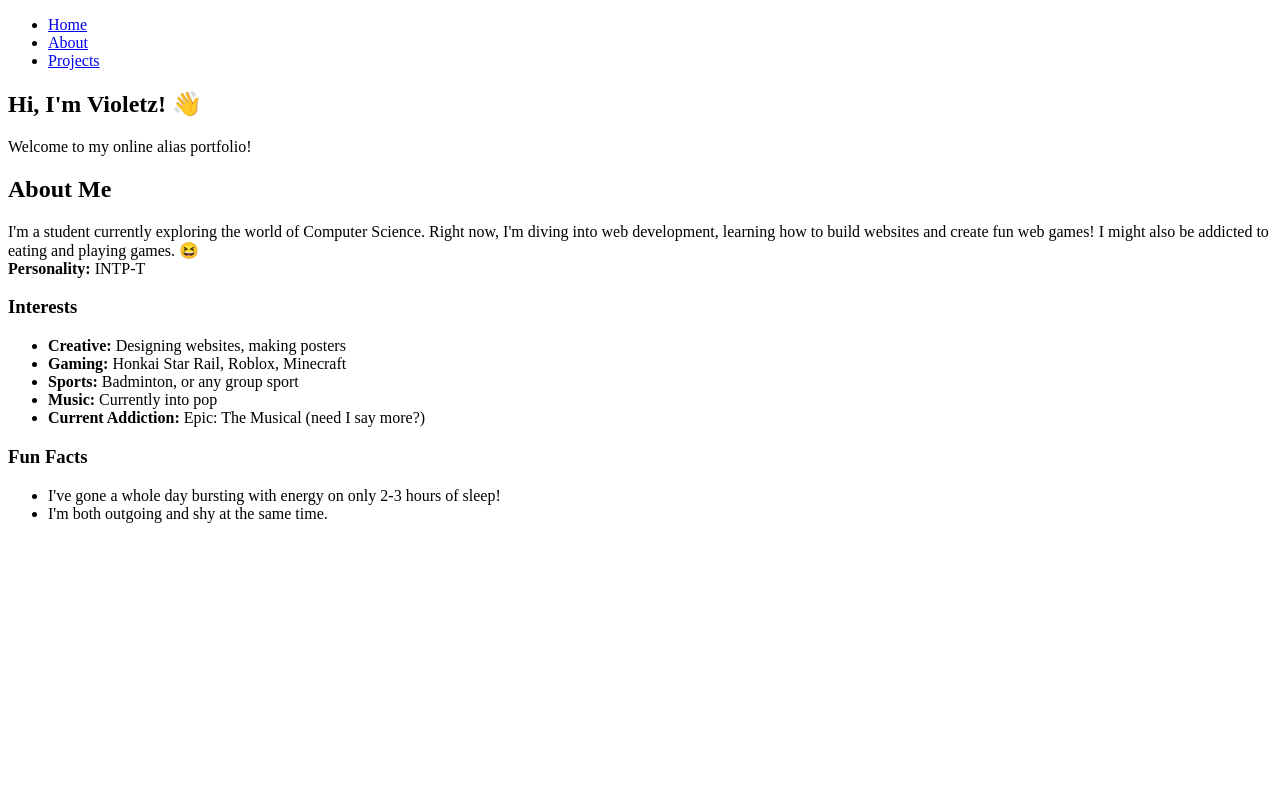
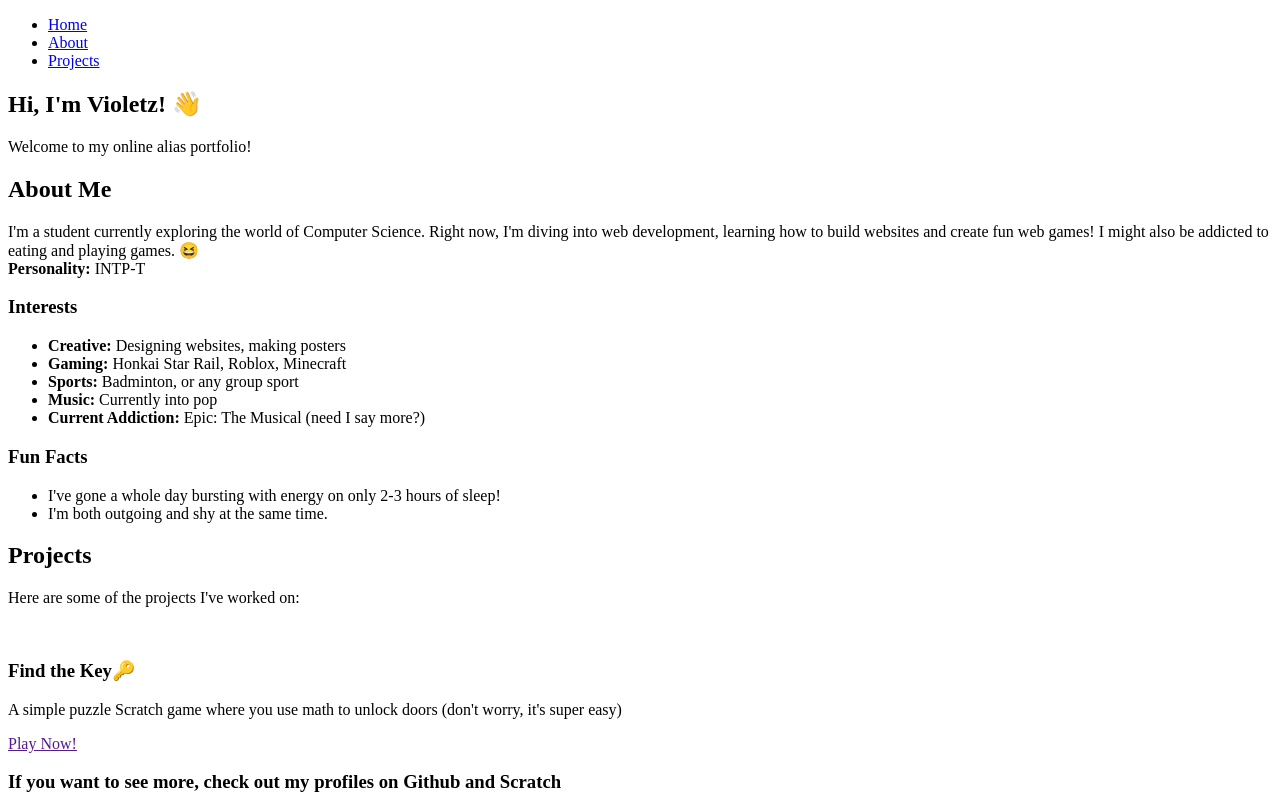
Before and after one commit to Violetz12/Boba-Drop-Project, a plain HTML site: page index.html in a window 1280 px wide. Drawn offline with Linux system fonts and the light colour scheme.

Commit message:
commit 6

```diff
--- a/index.html
+++ b/index.html
@@ -55,6 +55,25 @@
           <li>I'm both outgoing and shy at the same time.</li>
         </ul>
       </section>
+
+      <section id="projects">
+        <h2>Projects</h2>
+        <p>Here are some of the projects I've worked on:</p>
+
+        <div class="project">
+          <img src="scratch" alt="" />
+          <h3>Find the Key🔑</h3>
+          <p>
+            A simple puzzle Scratch game where you use math to unlock doors
+            (don't worry, it's super easy)
+          </p>
+          <a href="">Play Now!</a>
+        </div>
+
+        <h3>
+          If you want to see more, check out my profiles on Github and Scratch
+        </h3>
+      </section>
     </main>
   </body>
 </html>
```
